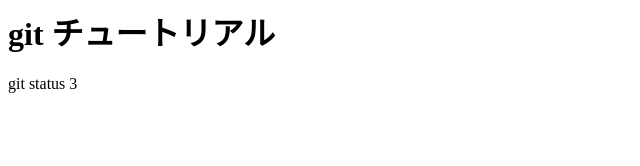
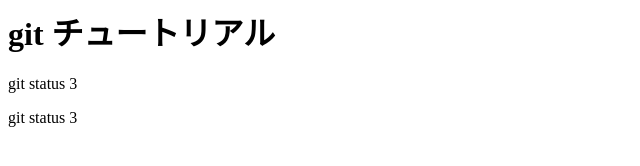
Before and after one commit to Nerimarine/git_tutorial, a plain HTML site: page index.html in a window 1280 px wide. Shown: the full height of the page, 0-640 px from the left. Drawn offline with Linux system fonts and the light colour scheme.

Commit message:
diff 確認

```diff
--- a/index.html
+++ b/index.html
@@ -1,2 +1,3 @@
 <h1>git チュートリアル</h1>
 <p>git status 3</p>
+<p>git status 3</p>
```
